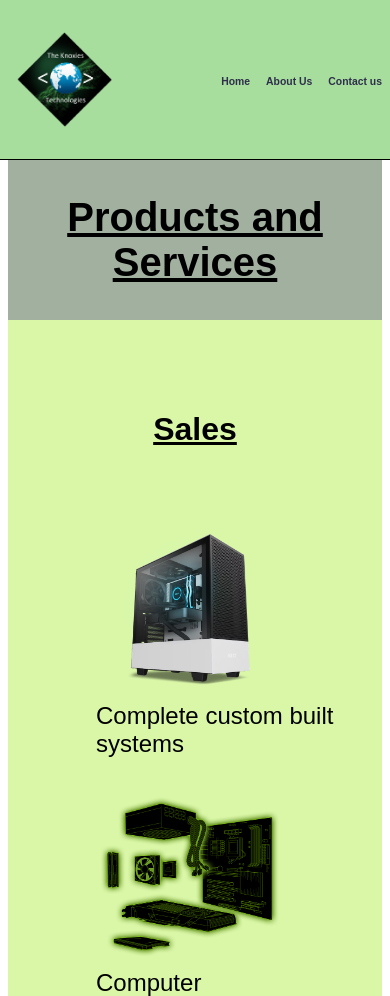
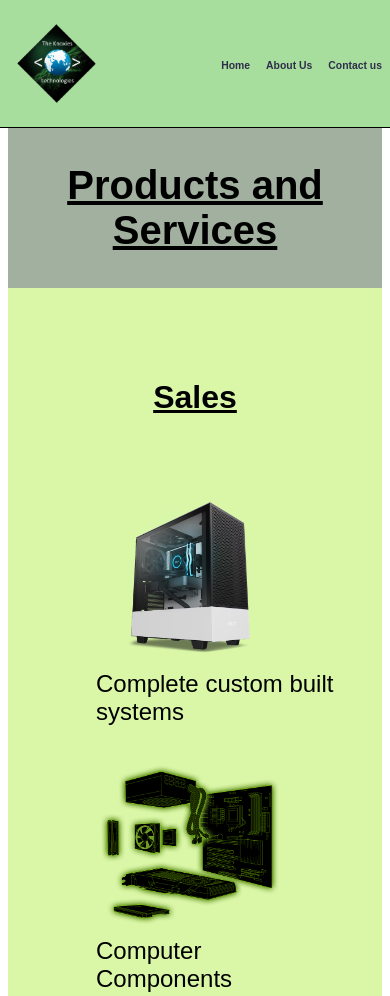
Before and after one commit to 19HaX89/19HaX89.github.io, a plain HTML site: page products.html in a window 390 px wide. Shown: the top 996 px of the page. Drawn offline with Linux system fonts and the light colour scheme.

Commit message:
Update styling to fit phones in landscape mode

```diff
--- a/resources/css/aboutus.css
+++ b/resources/css/aboutus.css
@@ -6,7 +6,7 @@
 }
 
 main {
-    margin-top: 10rem;
+    margin-top: 8rem;/* Offset main section to accomodate for fixed header */
     background-color: rgb(218, 247, 168);
     width: 100%;
 }
@@ -50,7 +50,7 @@ p {
 header {
     top: 0px;
     position: fixed;
-    height: 10rem;
+    height: 8rem;
     width: 100%;
     background-color: #A7DE9E;
     color: #2F2F4B;
@@ -67,7 +67,7 @@ header .container {
 }
 
 header .container img {
-    width: 6rem;
+    width: 5rem;
     margin: auto 0;
     margin-left: 1rem;
 }
@@ -142,6 +142,16 @@ header .container li a:hover {
     }
 }
 
+@media only screen and (max-width: 800px) and (orientation: landscape) {
+    header {
+        height: 5rem;
+    }
+
+    header .container img {
+        width: 3rem;
+    }
+}
+
 /* 3. Logo with company name*/
 main .logo {
     flex-direction: column;
--- a/resources/css/contactus.css
+++ b/resources/css/contactus.css
@@ -6,7 +6,7 @@
 }
 
 main {
-    margin-top: 10rem;
+    margin-top: 8rem;/* Offset main section to accomodate for fixed header */
     background-color: rgb(218, 247, 168);
     width: 100%;
     left: 0px;
@@ -44,7 +44,7 @@ h2 {
 header {
     top: 0px;
     position: fixed;
-    height: 10rem;
+    height: 8rem;
     width: 100%;
     background-color: #A7DE9E;
     color: #2F2F4B;
@@ -61,7 +61,7 @@ header .container {
 }
 
 header .container img {
-    width: 6rem;
+    width: 5rem;
     margin: auto 0;
     margin-left: 1rem;
 }
@@ -136,6 +136,16 @@ header .container li a:hover {
     }
 }
 
+@media only screen and (max-width: 800px) and (orientation: landscape) {
+    header {
+        height: 5rem;
+    }
+
+    header .container img {
+        width: 3rem;
+    }
+}
+
 /* 3. Intro section */
 .intro {
     display: flex;
--- a/resources/css/index.css
+++ b/resources/css/index.css
@@ -6,7 +6,7 @@
 }
 
 main {
-    margin-top: 10rem;/* Offset main section to accomodate for fixed header */
+    margin-top: 8rem;/* Offset main section to accomodate for fixed header */
     flex-direction: column;
 }
 
@@ -18,7 +18,7 @@ main {
 header {
     top: 0px;
     position: fixed;
-    height: 10rem;
+    height: 8rem;
     width: 100%;
     background-color: #A7DE9E;
     color: #2F2F4B;
@@ -34,7 +34,7 @@ header .container {
 }
 
 header .container img {
-    width: 6rem;
+    width: 5rem;
     margin: auto 0;
     margin-left: 1rem;
 }
@@ -106,6 +106,16 @@ header .container li a:hover {
 
     header .container li a {
         font-size: 0.5rem;
+    }
+}
+
+@media only screen and (max-width: 800px) and (orientation: landscape) {
+    header {
+        height: 5rem;
+    }
+
+    header .container img {
+        width: 3rem;
     }
 }
 
--- a/resources/css/products.css
+++ b/resources/css/products.css
@@ -6,7 +6,7 @@
 }
 
 main {
-    margin-top: 10rem;
+    margin-top: 8rem;/* Offset main section to accomodate for fixed header */
     background-color: rgb(218, 247, 168);
     width: 100%;
     left: 0px;
@@ -43,7 +43,7 @@ h2 {
 header {
     top: 0px;
     position: fixed;
-    height: 10rem;
+    height: 8rem;
     width: 100%;
     background-color: #A7DE9E;
     color: #2F2F4B;
@@ -60,7 +60,7 @@ header .container {
 }
 
 header .container img {
-    width: 6rem;
+    width: 5rem;
     margin: auto 0;
     margin-left: 1rem;
 }
@@ -135,6 +135,16 @@ header .container li a:hover {
     }
 }
 
+@media only screen and (max-width: 800px) and (orientation: landscape) {
+    header {
+        height: 5rem;
+    }
+
+    header .container img {
+        width: 3rem;
+    }
+}
+
 /* 3. Intro section */
 .intro {
     display: flex;
```
